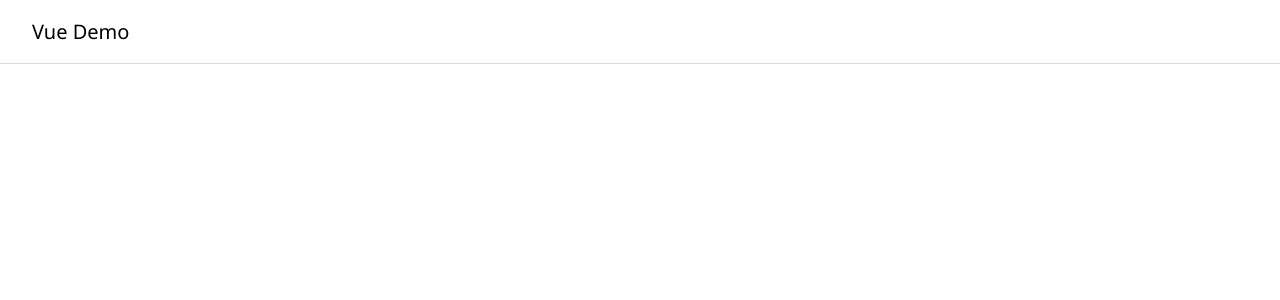
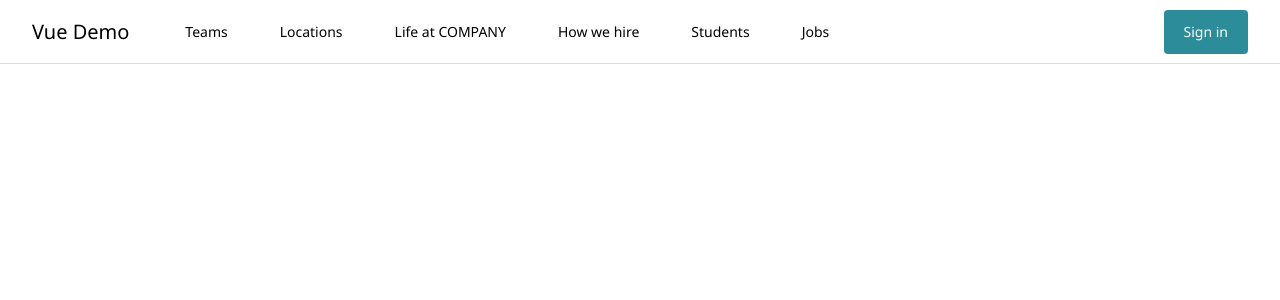
Before and after one commit to jffryan/vuejstut, a Vue app: page / in a window 1280 px wide. Shown: the top 300 px of the page. Built offline with nearby package versions, Linux system fonts and the light colour scheme.

Commit message:
Add and experiment with directives

```diff
--- /dev/null
+++ b/src/components/ActionButton.vue
@@ -0,0 +1,13 @@
+<template>
+  <button
+    class="px-5 py-3 font-medium text-white border-0 rounded bg-brand-blue-1 transition duration-150 ease-out hover:shadow-blue"
+  >
+    Sign in
+  </button>
+</template>
+
+<script>
+export default {
+  name: "ActionButton",
+};
+</script>
--- a/src/components/MainNav.vue
+++ b/src/components/MainNav.vue
@@ -4,19 +4,93 @@
       <div
         class="flex flex-nowrap h-full px-8 mx-auto border-b border-solid border-brand-gray-1"
       >
-        <a href="/" class="flex items-center h-full text-xl">{{ siteTitle }}</a>
+        <a
+          :href="url"
+          target="_blank"
+          rel="noopener noreferrer"
+          class="flex items-center h-full text-xl transition duration-150 ease-out hover:text-brand-blue-2"
+          >{{ siteTitle }}</a
+        >
+        <nav class="h-full ml-12">
+          <ul class="flex h-full p-0 m-0 list-none">
+            <li
+              v-for="menuItem in menuItems"
+              :key="menuItem.index"
+              class="h-full ml-9 first:ml-0 transition duration-150 ease-out"
+              data-test="main-nav-list-item"
+            >
+              <a
+                :href="menuItem.link"
+                tabindex="0"
+                class="flex items-center h-full p-2 hover:text-brand-blue-2"
+                >{{ menuItem.name }}</a
+              >
+            </li>
+          </ul>
+        </nav>
+        <div class="flex items-center h-full ml-auto">
+          <profile-image
+            v-if="isLoggedIn"
+            data-test="profile-image"
+            @click="logoutUser"
+          />
+          <action-button v-else data-test="login-button" @click="loginUser" />
+        </div>
       </div>
     </div>
   </header>
 </template>
 
 <script>
+import ActionButton from "@/components/ActionButton.vue";
+import ProfileImage from "@/components/ProfileImage.vue";
+
 export default {
   name: "MainNav",
+  components: {
+    ActionButton,
+    ProfileImage,
+  },
   data() {
     return {
       siteTitle: "Vue Demo",
+      url: "/",
+      menuItems: [
+        {
+          name: "Teams",
+          link: "/",
+        },
+        {
+          name: "Locations",
+          link: "/",
+        },
+        {
+          name: "Life at COMPANY",
+          link: "/",
+        },
+        {
+          name: "How we hire",
+          link: "/",
+        },
+        {
+          name: "Students",
+          link: "/",
+        },
+        {
+          name: "Jobs",
+          link: "/",
+        },
+      ],
+      isLoggedIn: false,
     };
+  },
+  methods: {
+    loginUser() {
+      this.isLoggedIn = true;
+    },
+    logoutUser() {
+      this.isLoggedIn = false;
+    },
   },
 };
 </script>
--- /dev/null
+++ b/src/components/ProfileImage.vue
@@ -0,0 +1,16 @@
+<template>
+  <img class="w-12 h-12 object-contain rounded-3xl" :src="imageLink" />
+</template>
+
+<script>
+import pfp from "@/assets/imgs/profileImage.png";
+
+export default {
+  name: "ProfileImage",
+  data() {
+    return {
+      imageLink: pfp,
+    };
+  },
+};
+</script>
--- /dev/null
+++ b/src/playground/map.js
@@ -0,0 +1,6 @@
+const numbers = [1, 2, 3, 4, 5];
+console.log(numbers, "NUMBERS");
+
+// Map is just a simpler way of doing a foreach in ES6
+const squares = numbers.map((num) => num * num);
+console.log(squares, "SQUARES");
--- a/tailwind.config.js
+++ b/tailwind.config.js
@@ -15,6 +15,14 @@ module.exports = {
         "brand-blue-2": "#326771",
         "brand-red-1": "#931621",
       },
+      boxShadow: {
+        blue: "0 3px 15px #326771",
+      },
+    },
+  },
+  variants: {
+    extend: {
+      margin: ["first"],
     },
   },
   plugins: [],
```
Also changed, not shown: src/assets/imgs/profileImage.png (added), 1 other file (tests, documents, lock files or other folders).
